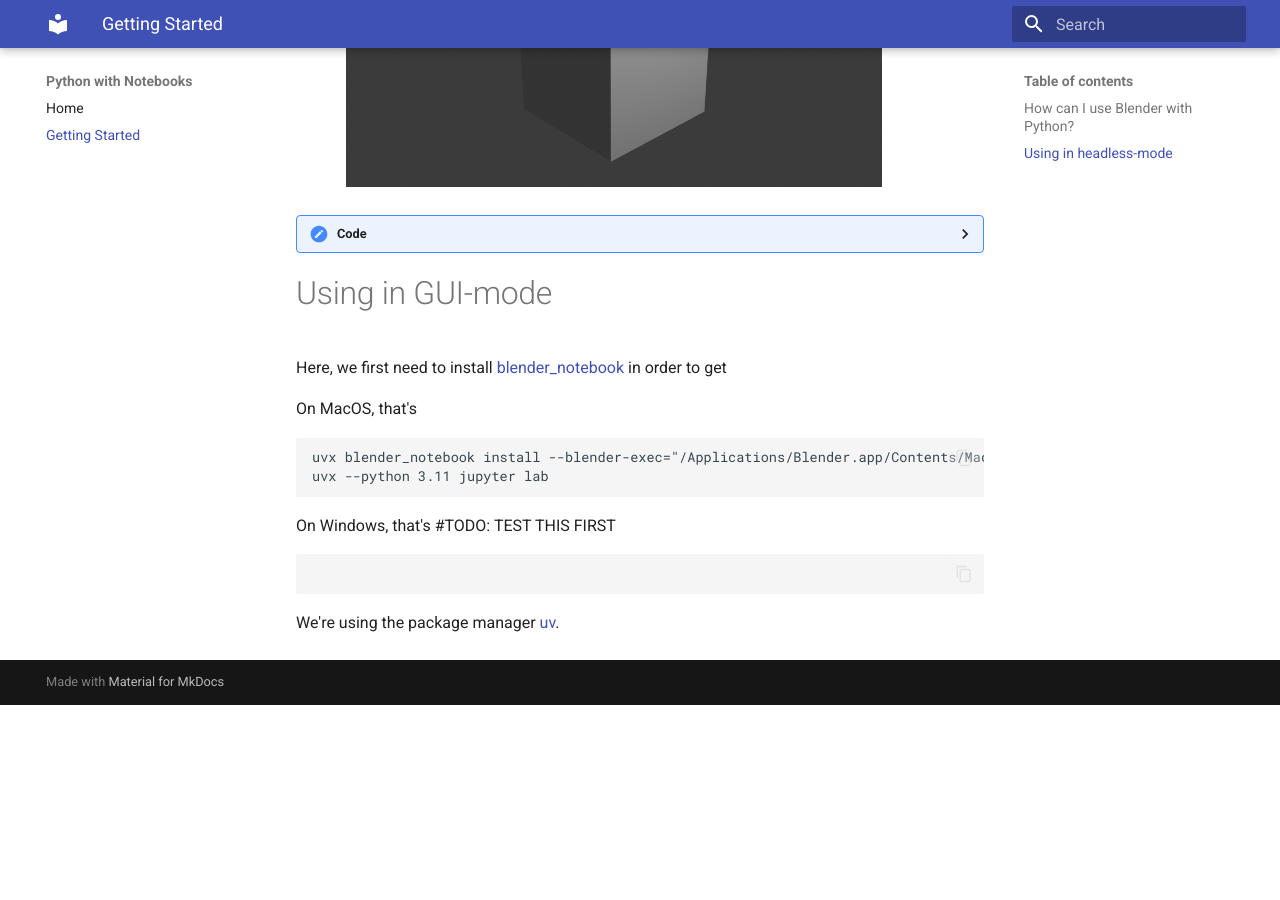
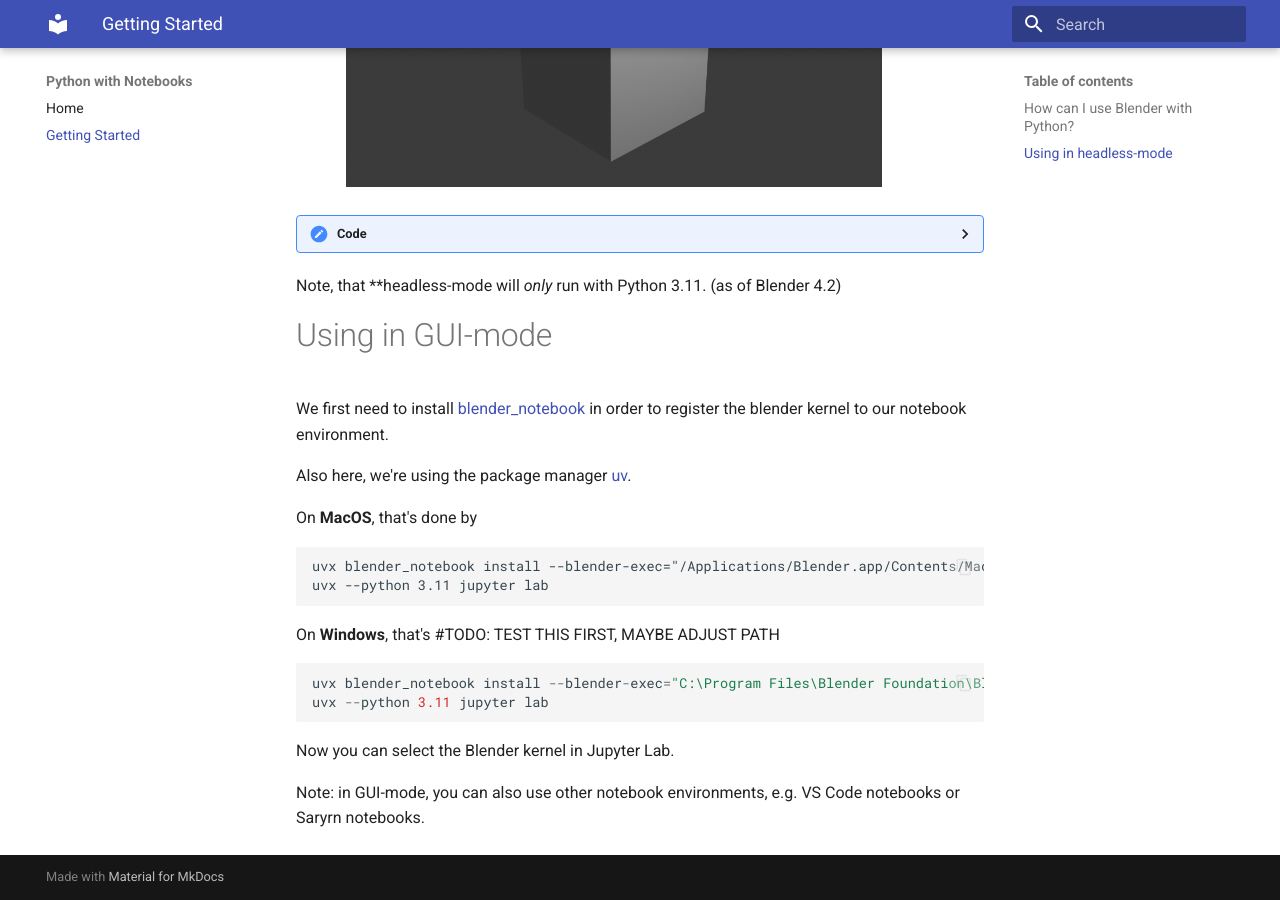
Before and after one commit to Octoframes/mkdocs-minimal, an MkDocs documentation site: the page built from docs/getting_started.md, in a window 1280 px wide and 900 px high, scrolled down 978 px. Built offline with MkDocs 1.6.1 and Material for MkDocs 9.7.7, drawn with Linux system fonts in a browser that asks for light colours; before the commit the page ends 1683 px from its top, so only the background shows below that.

Commit message:
add content

````diff
--- a/docs/getting_started.md
+++ b/docs/getting_started.md
@@ -34,21 +34,27 @@ No need to use vitual environments, and also no need to manage the python instal
     display(Image(filename="test.png"))
     ```
 
+Note, that **headless-mode will *only* run with Python 3.11. (as of Blender 4.2)
 
 # Using in GUI-mode
 
-Here, we first need to install [blender_notebook](https://github.com/cheng-chi/blender_notebook) in order to get
+We first need to install [blender_notebook](https://github.com/cheng-chi/blender_notebook) in order to register the blender kernel to our notebook environment.
 
-On MacOS, that's
+Also here, we're using the package manager [uv](https://docs.astral.sh/uv/getting-started/installation/).
+
+On **MacOS**, that's done by
 ```
 uvx blender_notebook install --blender-exec="/Applications/Blender.app/Contents/MacOS/Blender"
 uvx --python 3.11 jupyter lab
 ```
 
 
-On Windows, that's #TODO: TEST THIS FIRST
+On **Windows**, that's #TODO: TEST THIS FIRST, MAYBE ADJUST PATH
 ```py
-
+uvx blender_notebook install --blender-exec="C:\Program Files\Blender Foundation\Blender 4.2\blender.exe"
+uvx --python 3.11 jupyter lab
 ```
 
-We're using the package manager [uv](https://docs.astral.sh/uv/getting-started/installation/).
+Now you can select the Blender kernel in Jupyter Lab.
+
+Note: in GUI-mode, you can also use other notebook environments, e.g. VS Code notebooks or Saryrn notebooks.
````
